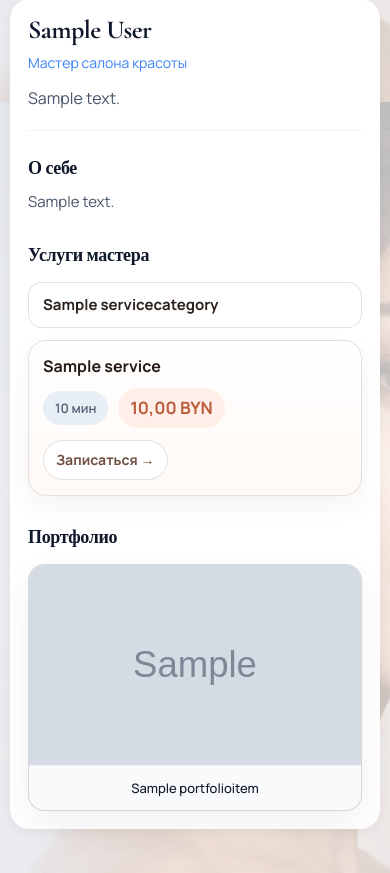
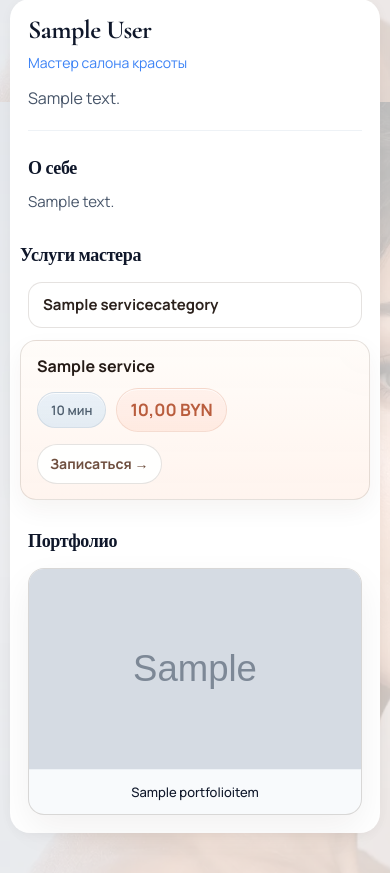
Before and after one commit to yur1on/project_Yanina, a Django app: a page that uses templates/catalog/master_detail.html in a window 390 px wide. Shown: the part 742-1615 px from the top of the page. Run offline with Django 5.2, Linux system fonts and the light colour scheme; tables that the repository leaves empty hold one stand-in row (values such as "Sample post"); grey boxes marked "Sample" are stand-in pictures.

Commit message:
Initial commit

```diff
--- a/templates/catalog/master_detail.html
+++ b/templates/catalog/master_detail.html
@@ -349,11 +349,21 @@ body.master-detail-page .page-container {
     justify-content: space-between;
     gap: 16px;
     padding: 16px 18px;
-    background: linear-gradient(180deg, rgba(255, 255, 255, 0.98), rgba(255, 249, 245, 0.96));
+    background:
+        linear-gradient(180deg, rgba(255, 252, 249, 0.99), rgba(255, 244, 238, 0.97)),
+        radial-gradient(circle at top right, rgba(244, 224, 213, 0.16), transparent 38%);
     border: 1px solid rgba(76, 56, 42, 0.14);
     border-radius: 18px;
     box-shadow: 0 10px 24px rgba(50, 31, 18, 0.05);
     transition: all 0.2s ease;
+}
+
+.service-category-group {
+    padding: 14px;
+    border-radius: 20px;
+    border: 0;
+    background: transparent;
+    box-shadow: none;
 }
 
 .service-row:hover {
@@ -382,24 +392,28 @@ body.master-detail-page .page-container {
     display: inline-flex;
     align-items: center;
     min-height: 34px;
-    padding: 6px 12px;
+    padding: 7px 13px;
     border-radius: 999px;
-    background: rgba(226, 235, 244, 0.78);
+    background: linear-gradient(180deg, rgba(233, 240, 247, 0.96), rgba(223, 233, 242, 0.86));
+    border: 1px solid rgba(119, 140, 158, 0.18);
     font-size: 13px;
     font-weight: 600;
-    color: #526172;
+    color: #4d5d6d;
+    box-shadow: inset 0 1px 0 rgba(255, 255, 255, 0.76);
 }
 
 .service-price {
     display: inline-flex;
     align-items: center;
     min-height: 34px;
-    padding: 6px 12px;
+    padding: 7px 13px;
     border-radius: 999px;
-    background: rgba(255, 238, 231, 0.92);
+    background: linear-gradient(180deg, rgba(255, 241, 235, 0.98), rgba(255, 232, 223, 0.9));
+    border: 1px solid rgba(191, 111, 79, 0.16);
     font-size: 17px;
     font-weight: 700;
     color: #b95d3d;
+    box-shadow: inset 0 1px 0 rgba(255, 255, 255, 0.76);
 }
 
 .service-book {
@@ -519,6 +533,24 @@ body.master-detail-page .page-container {
         padding: 18px;
     }
 
+    .master-services {
+        margin-left: -8px;
+        margin-right: -8px;
+    }
+
+    .services-list {
+        gap: 14px;
+    }
+
+    .service-category-group {
+        padding: 0;
+    }
+
+    .service-category-title {
+        margin-left: 8px;
+        margin-right: 8px;
+    }
+
     .master-intro h1 {
         font-size: 26px;
     }
@@ -528,7 +560,8 @@ body.master-detail-page .page-container {
         align-items: stretch;
         text-align: left;
         gap: 12px;
-        padding: 15px 14px;
+        padding: 15px 16px;
+        border-radius: 16px;
     }
 
     .service-details {
```
Also changed, not shown: templates/catalog/service_list.html (+15 -8 lines).
